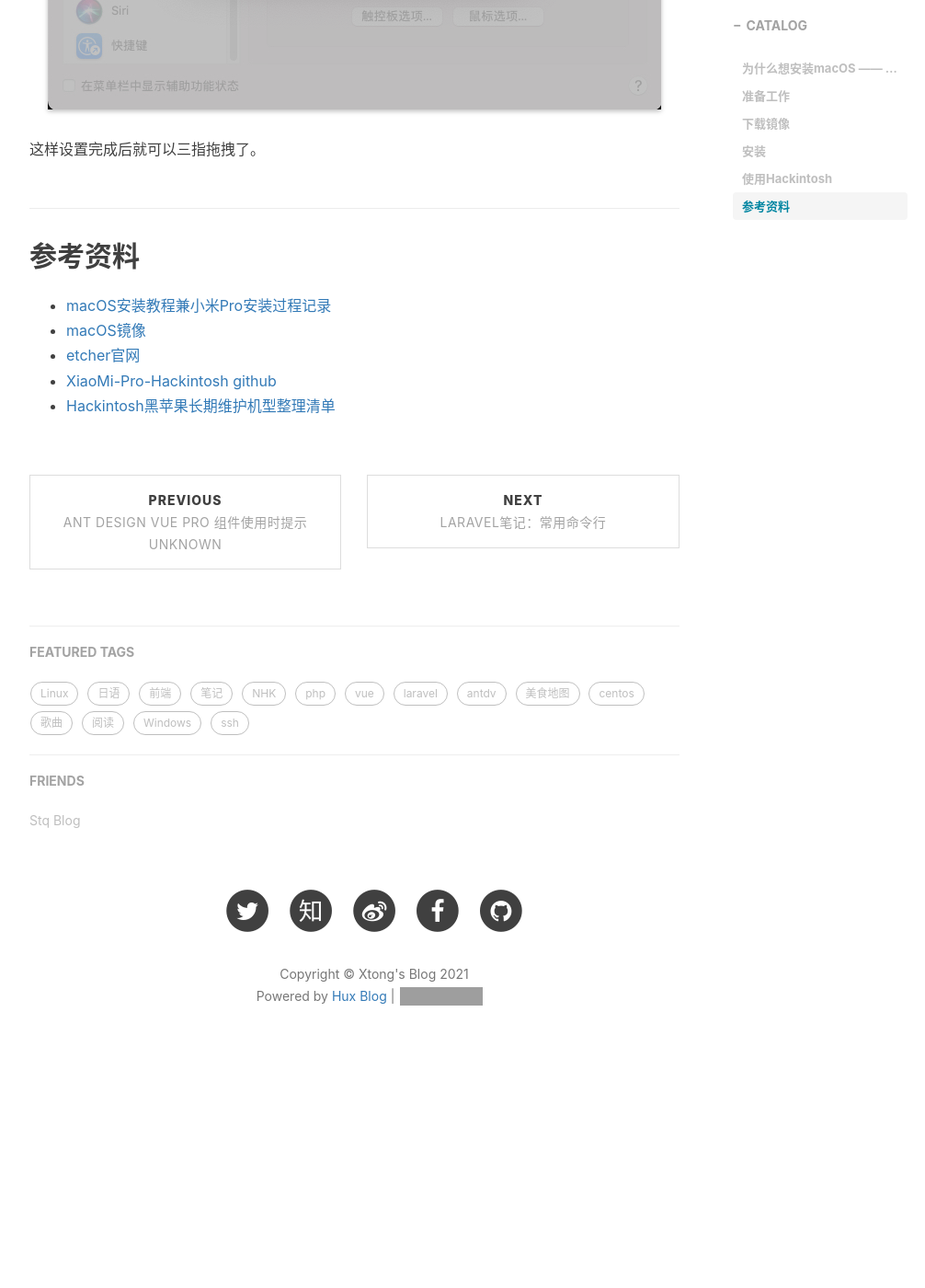
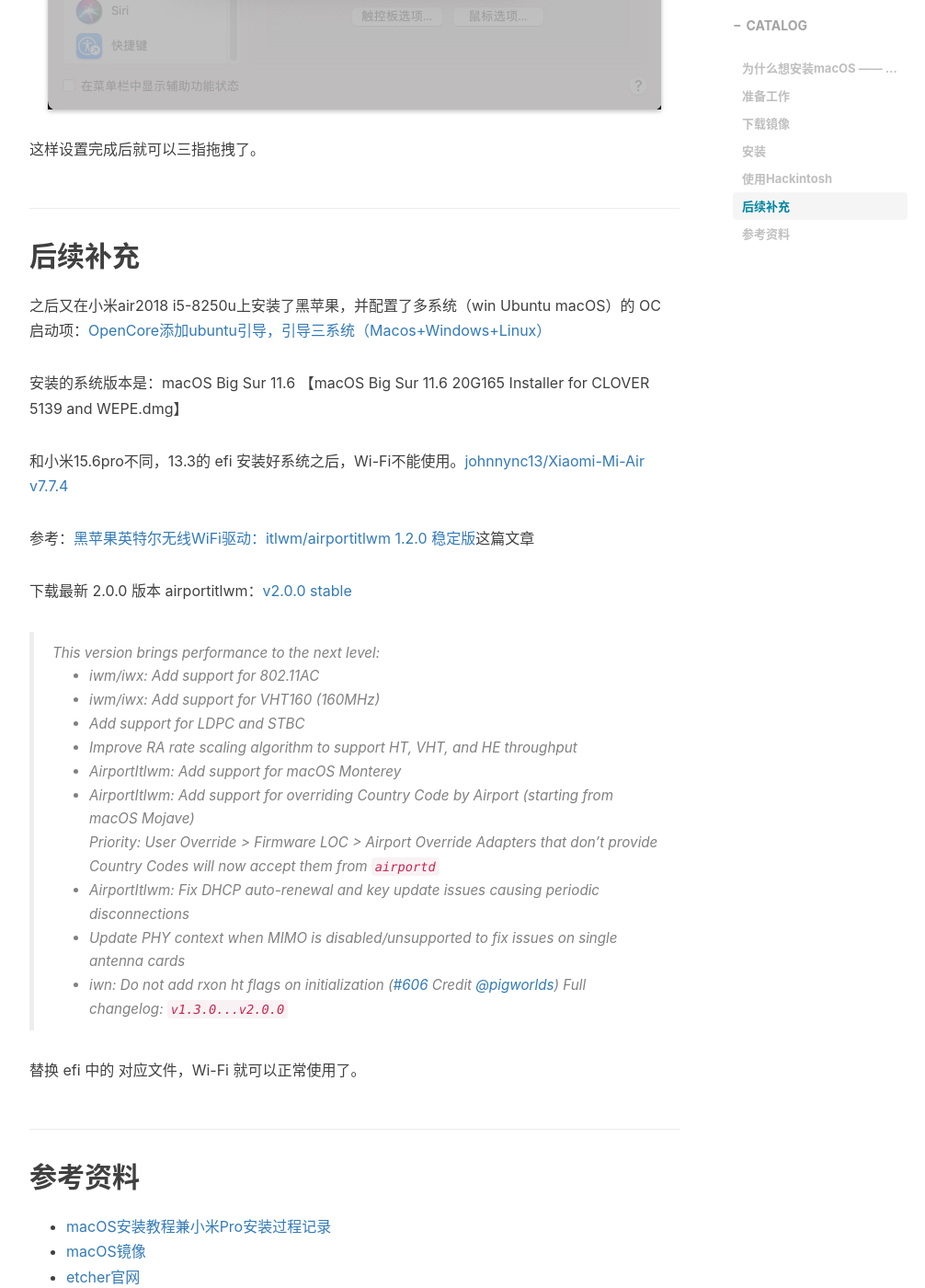
Before and after one commit to tongg112/tongg112.github.io, a Jekyll site: the page built from _posts/2021-10-18-macos.md, in a window 1280 px wide and 1400 px high, scrolled down 3919 px. Shown: the whole window at 92% size, without its empty margins (233-1239 px from the left). Built offline with Jekyll 4.4.1, drawn with Linux system fonts in a browser that asks for light colours; nearby versions of some CDN libraries; comment, search, counter and statistics services are not loaded; before the commit the page ends 5106 px from its top, so only the background shows below that; some of the changed text lies outside the part shown; grey boxes are pictures that could not be loaded.

Commit message:
macos：安装小米air 2018

```diff
--- a/_posts/2021-10-18-macos.md
+++ b/_posts/2021-10-18-macos.md
@@ -77,9 +77,40 @@
 
 这样设置完成后就可以三指拖拽了。
 
+## 后续补充
+
+之后又在小米air2018 i5-8250u上安装了黑苹果，并配置了多系统（win Ubuntu macOS）的 OC 启动项：[OpenCore添加ubuntu引导，引导三系统（Macos+Windows+Linux）](https://blog.csdn.net/qlpdong/article/details/118572750)
+
+安装的系统版本是：macOS Big Sur 11.6 【macOS Big Sur 11.6 20G165 Installer for CLOVER 5139 and WEPE.dmg】
+
+和小米15.6pro不同，13.3的 efi 安装好系统之后，Wi-Fi不能使用。[johnnync13/Xiaomi-Mi-Air v7.7.4](https://github.com/johnnync13/Xiaomi-Mi-Air/releases)
+
+参考：[黑苹果英特尔无线WiFi驱动：itlwm/airportitlwm 1.2.0 稳定版](https://heipg.cn/drivers/itlwm-airportitlwm-1-2-0.html)这篇文章
+
+下载最新 2.0.0 版本 airportitlwm：[v2.0.0 stable](https://github.com/OpenIntelWireless/itlwm/releases/tag/v2.0.0)
+
+> This version brings performance to the next level:
+- iwm/iwx: Add support for 802.11AC
+- iwm/iwx: Add support for VHT160 (160MHz)
+- Add support for LDPC and STBC
+- Improve RA rate scaling algorithm to support HT, VHT, and HE throughput
+- AirportItlwm: Add support for macOS Monterey
+- AirportItlwm: Add support for overriding Country Code by Airport (starting from macOS Mojave)
+  > Priority: User Override > Firmware LOC > Airport Override
+  > Adapters that don't provide Country Codes will now accept them from `airportd`
+- AirportItlwm: Fix DHCP auto-renewal and key update issues causing periodic disconnections
+- Update PHY context when MIMO is disabled/unsupported to fix issues on single antenna cards
+- iwn: Do not add rxon ht flags on initialization ([#606](https://github.com/OpenIntelWireless/itlwm/pull/606) Credit [@pigworlds](https://github.com/pigworlds))
+Full changelog: [`v1.3.0...v2.0.0`](https://github.com/OpenIntelWireless/itlwm/compare/v1.3.0...v2.0.0)
+
+替换 efi 中的 对应文件，Wi-Fi 就可以正常使用了。
+
 ## 参考资料
 - [macOS安装教程兼小米Pro安装过程记录](https://blog.daliansky.net/MacOS-installation-tutorial-XiaoMi-Pro-installation-process-records.html)
 - [macOS镜像](https://mirrors.dtops.cc/ISO/MacOS/)
 - [etcher官网](https://www.balena.io/etcher/)
 - [XiaoMi-Pro-Hackintosh github](https://github.com/daliansky/XiaoMi-Pro-Hackintosh/blob/main/Docs/README_CN.md)
 - [Hackintosh黑苹果长期维护机型整理清单](https://blog.daliansky.net/Hackintosh-long-term-maintenance-model-checklist.html#xiaomi-%E5%B0%8F%E7%B1%B3)
+- [黑苹果英特尔无线WiFi驱动：itlwm/airportitlwm 1.2.0 稳定版](https://heipg.cn/drivers/itlwm-airportitlwm-1-2-0.html)
+- [OpenCore添加ubuntu引导，引导三系统（Macos+Windows+Linux）](https://blog.csdn.net/qlpdong/article/details/118572750)
+- [johnnync13/Xiaomi-Mi-Air](https://github.com/johnnync13/Xiaomi-Mi-Air)
```
